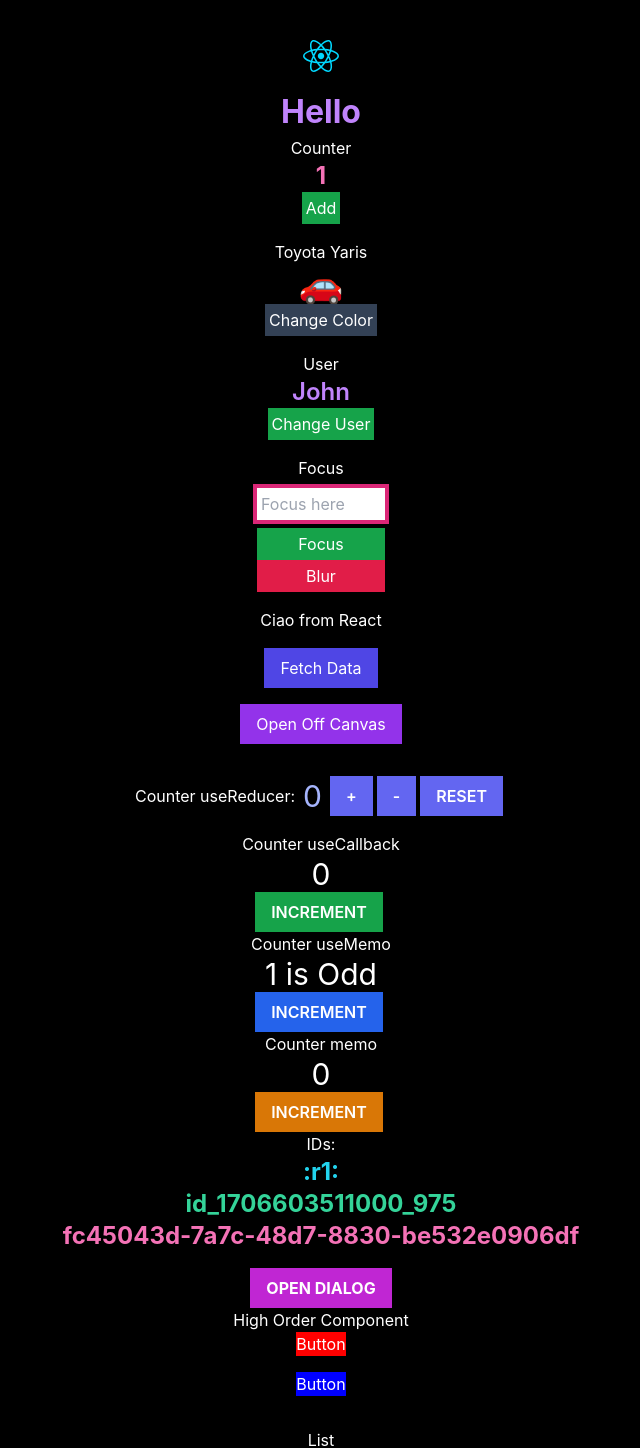
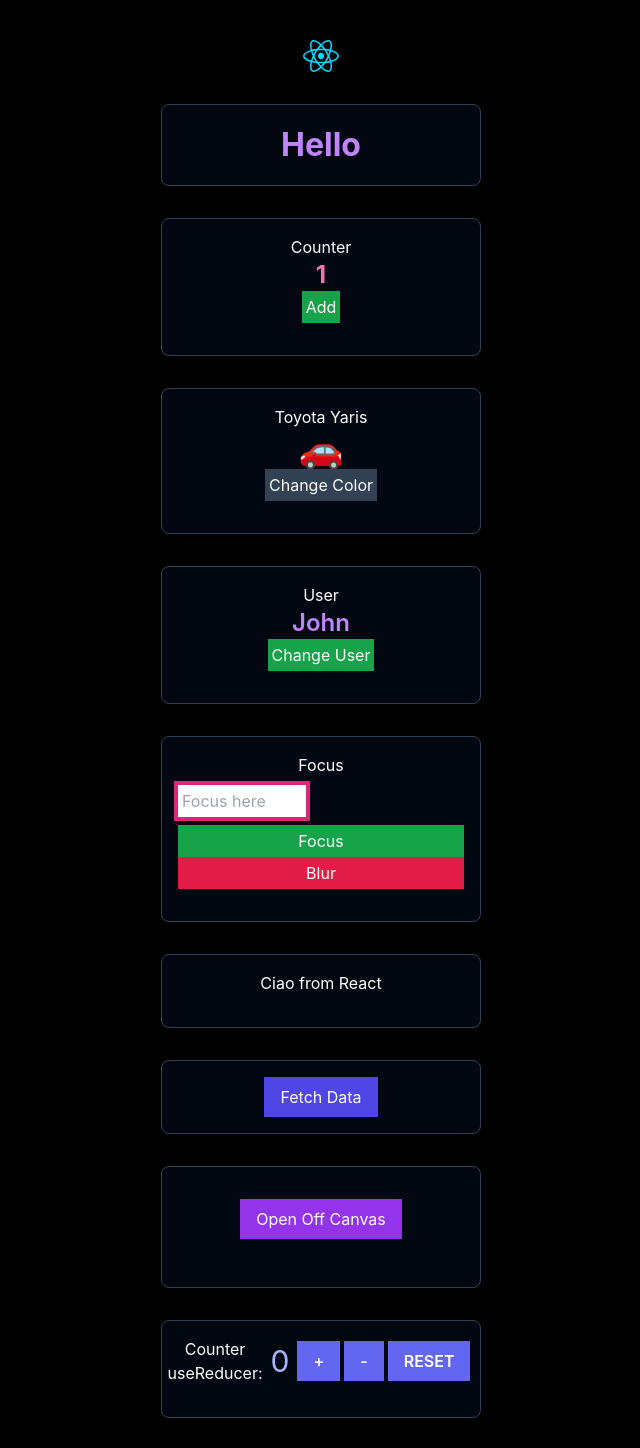
Before and after one commit to emanuelefavero/react-essentials, a React (Vite) app: page / in a window 1280 px wide. Shown: the part 40-1488 px from the top of the page, without its empty margins (319-959 px from the left). Built offline with nearby package versions, Linux system fonts and the light colour scheme.

Commit message:
add card

```diff
--- a/src/App.tsx
+++ b/src/App.tsx
@@ -1,4 +1,5 @@
 import './App.css'
+import Card from './components/common/Card'
 import image from './assets/react.svg'
 import Hello from './components/Hello'
 import Car from './components/Car'
@@ -44,27 +45,40 @@ function App() {
         </div>
 
         {/* Style object */}
+        <Card>
           <Hello />
+        </Card>
 
         {/* Class Components */}
+        <Card>
           <Counter initialValue={1} />
+        </Card>
 
         {/* useState prev values */}
+        <Card>
           <Car />
+        </Card>
 
         {/* Context */}
+        <Card>
           <UserProvider>
             <User />
           </UserProvider>
+        </Card>
 
         {/* useRef */}
+        <Card>
           <Focus />
+        </Card>
 
         {/* Spread Operator as Prop */}
+        <Card>
           <Greet {...message} />
+        </Card>
         {/* same as <Greet text={message.text} from={message.from} /> */}
 
         {/* Custom hooks and custom style component that takes children */}
+        <Card>
           {!data && (
             // Custom style component that takes children
             <PrimaryButton
@@ -80,39 +94,60 @@ function App() {
           {loading && <p>Loading...</p>}
           {error && <p>{error}</p>}
           {data && <p>{data.name}</p>}
+        </Card>
 
         {/* OffCanvas */}
+        <Card>
           <OffCanvas />
+        </Card>
 
         {/* Counter useReducer */}
+        <Card>
           <CounterUseReducer />
+        </Card>
 
         {/* Counter useCallback */}
+        <Card>
           <CounterUseCallback />
+        </Card>
 
         {/* Counter useMemo */}
+        <Card>
           <CounterUseMemo />
+        </Card>
 
         {/* Counter Memo */}
+        <Card>
           <CounterMemo />
+        </Card>
 
         {/* Id */}
+        <Card>
           <Id />
+        </Card>
 
         {/* Dialog */}
+        <Card>
           <Dialog />
+        </Card>
 
         {/* HOC - High Order Components */}
+        <Card>
           <HOC />
+        </Card>
 
         {/* createPortal method */}
         <Portal />
 
         {/* List */}
+        <Card>
           <List />
+        </Card>
 
         {/* Autocomplete */}
+        <Card>
           <Autocomplete />
+        </Card>
       </main>
 
       <footer className='pb-20'></footer>
--- /dev/null
+++ b/src/components/common/Card.tsx
@@ -0,0 +1,10 @@
+export default function Card({ children }: { children: React.ReactNode }) {
+  return (
+    <div
+      className='bg-gray-950 border border-slate-700 p-4 rounded-lg shadow-lg w-80 mx-auto my-4 text-white text-center
+  '
+    >
+      {children}
+    </div>
+  )
+}
```
Lines whose indentation alone changed are shown as unchanged.
